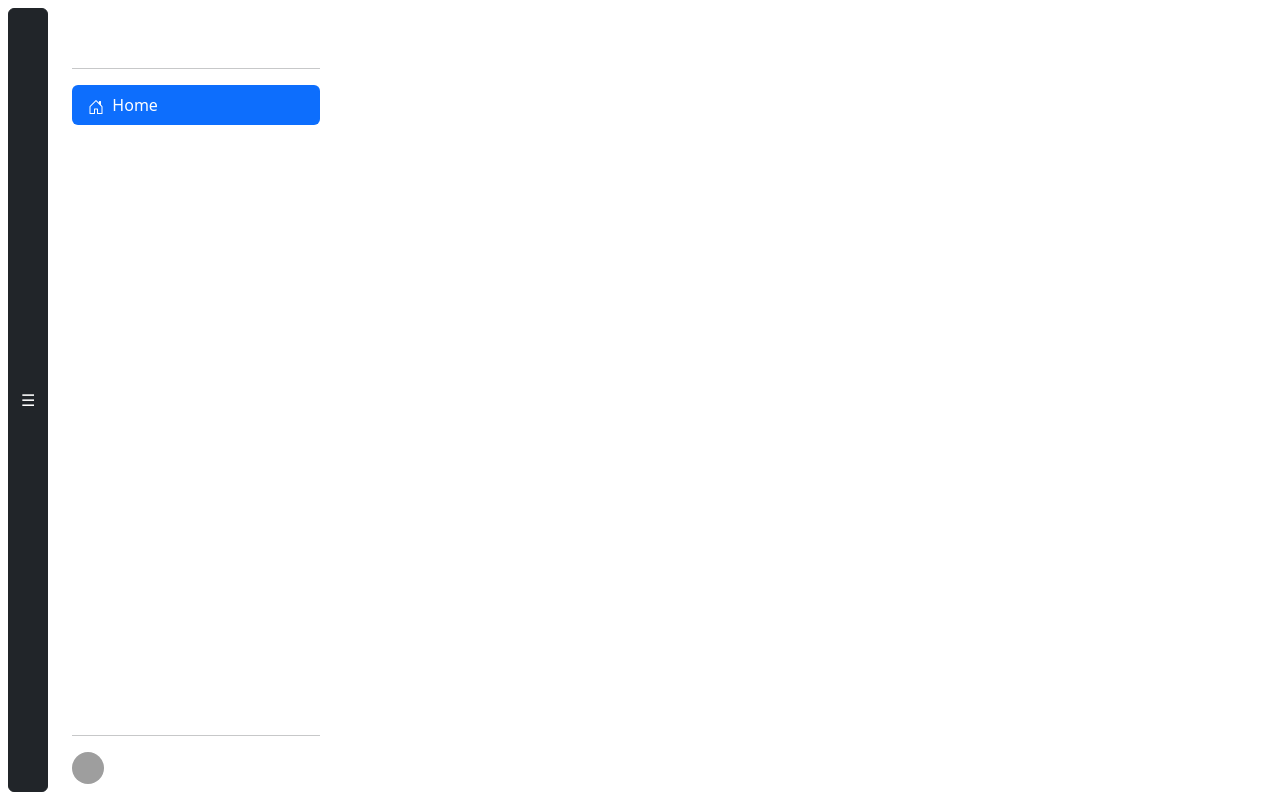
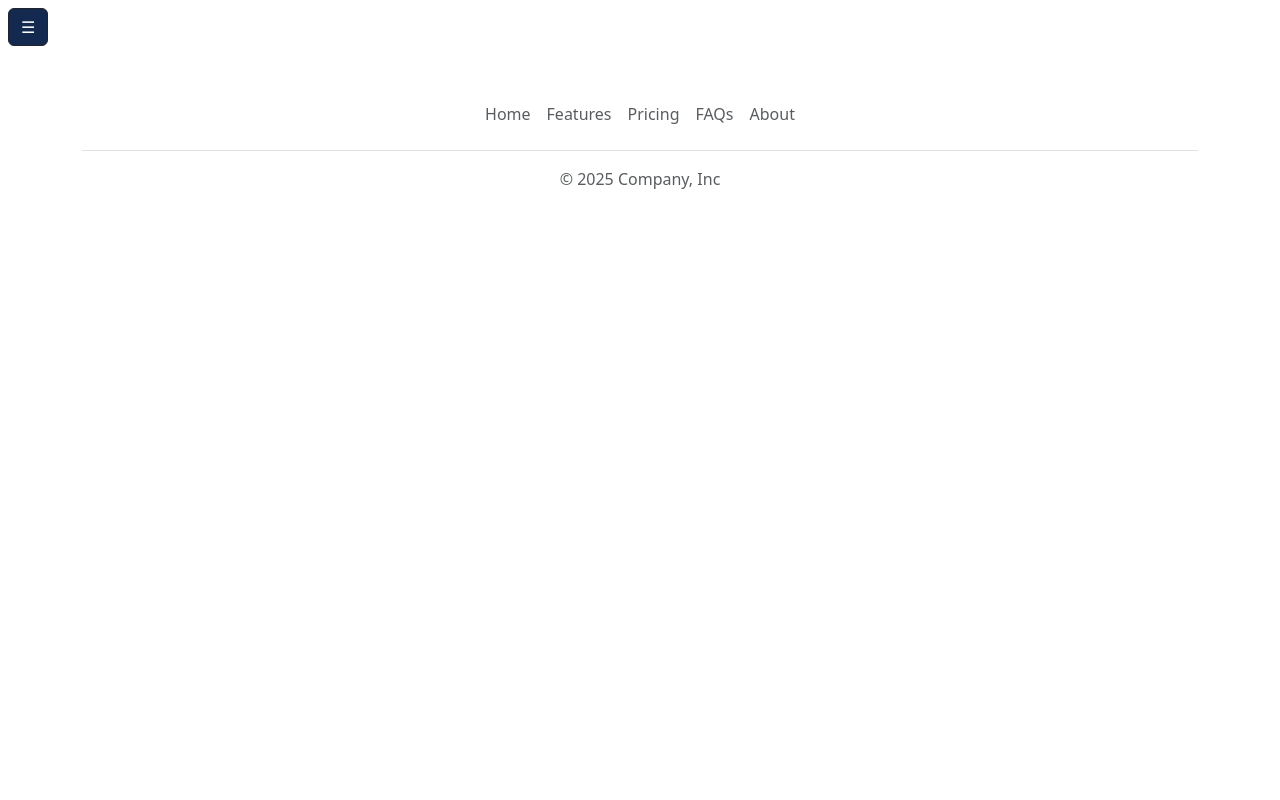
Before and after one commit to naranjolautaro943-beep/proyecto_programacion, a React (Vite) app: page / in a window 1280 px wide. Shown: the top 800 px of the page. Built offline with nearby package versions, Linux system fonts and the light colour scheme; grey boxes are pictures that could not be loaded.

Commit message:
le di diseño al boton del menu

```diff
--- a/src/Components/Cards/Sidebar/Sidebar.css
+++ b/src/Components/Cards/Sidebar/Sidebar.css
@@ -1,3 +1,6 @@
 .sidebar{
-    background-color: white;
+    background-color: #14294F;
 }
+.btn{
+    background-color: #14294F;
+}
--- a/src/Components/Cards/Sidebar/Sidebar.jsx
+++ b/src/Components/Cards/Sidebar/Sidebar.jsx
@@ -1,7 +1,7 @@
 import React, { useState } from 'react'
-
+import './Sidebar.css'
 export default function Sidebar() {
-  const [abierto, setAbierto] = useState(true);
+  const [abierto, setAbierto] = useState(false);
     return (
       <div className="d-flex">
       <button
```
